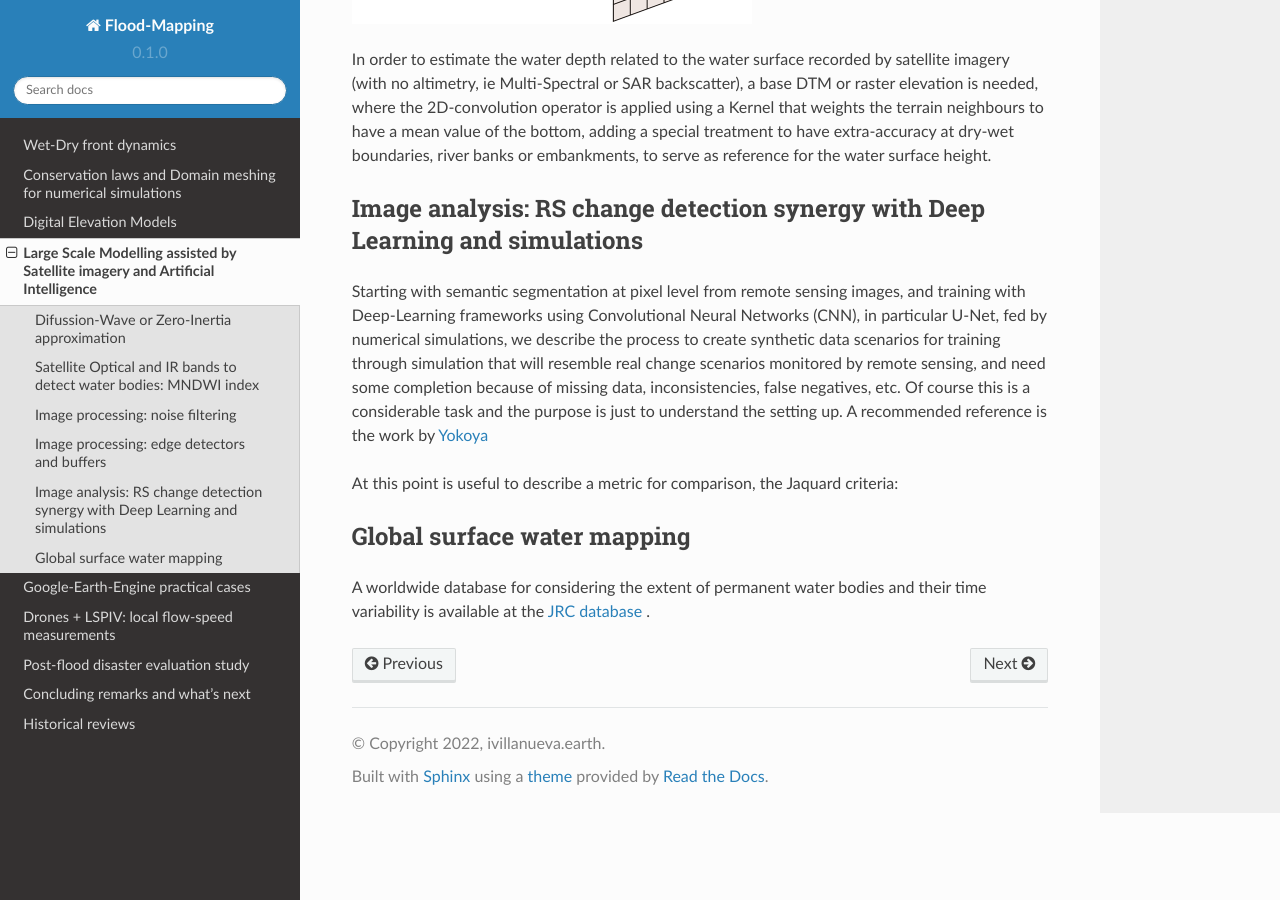
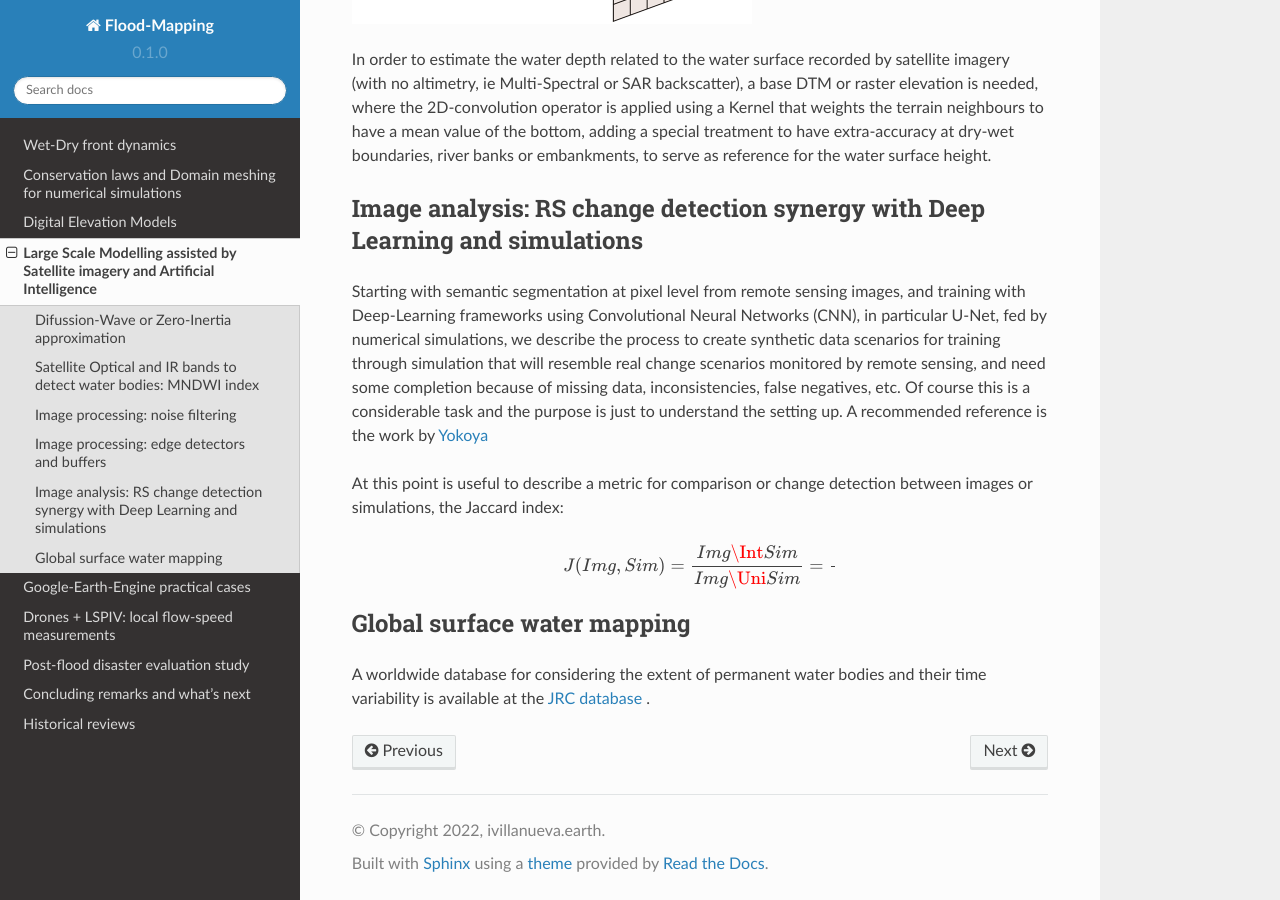
Before and after one commit to ivillamadrid/FloodMapping, a Sphinx documentation site: the page built from docs/source/lsm.rst, in a window 1280 px wide and 900 px high, scrolled down 2804 px. Built offline with Sphinx 7.4.7 and the Read the Docs theme 2.0.0, drawn with Linux system fonts in a browser that asks for light colours.

Commit message:
Update lsm.rst

```diff
--- a/docs/source/lsm.rst
+++ b/docs/source/lsm.rst
@@ -129,7 +129,12 @@ Of course this is a considerable task and the purpose is just to understand the
 
 .. _Yokoya: https://doi.org/10.1109/TGRS.2020.3035469
 
-At this point is useful to describe a metric for comparison, the Jaquard criteria:
+At this point is useful to describe a metric for comparison or change detection between images or simulations, the Jaccard index:
+
+.. math::
+
+  J(Img, Sim)=\frac{Img \Int Sim} {Img \Uni Sim}=\frac{}{}
+
 
 
 
```
